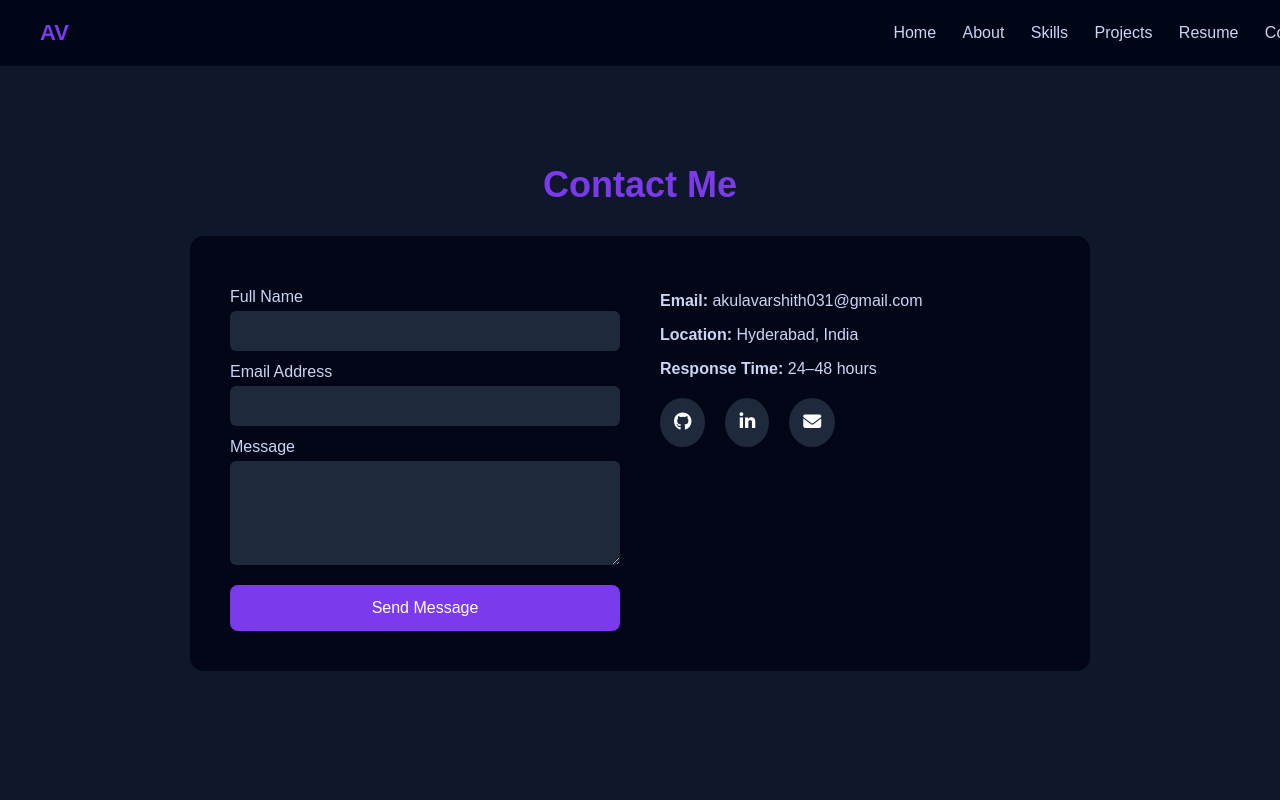
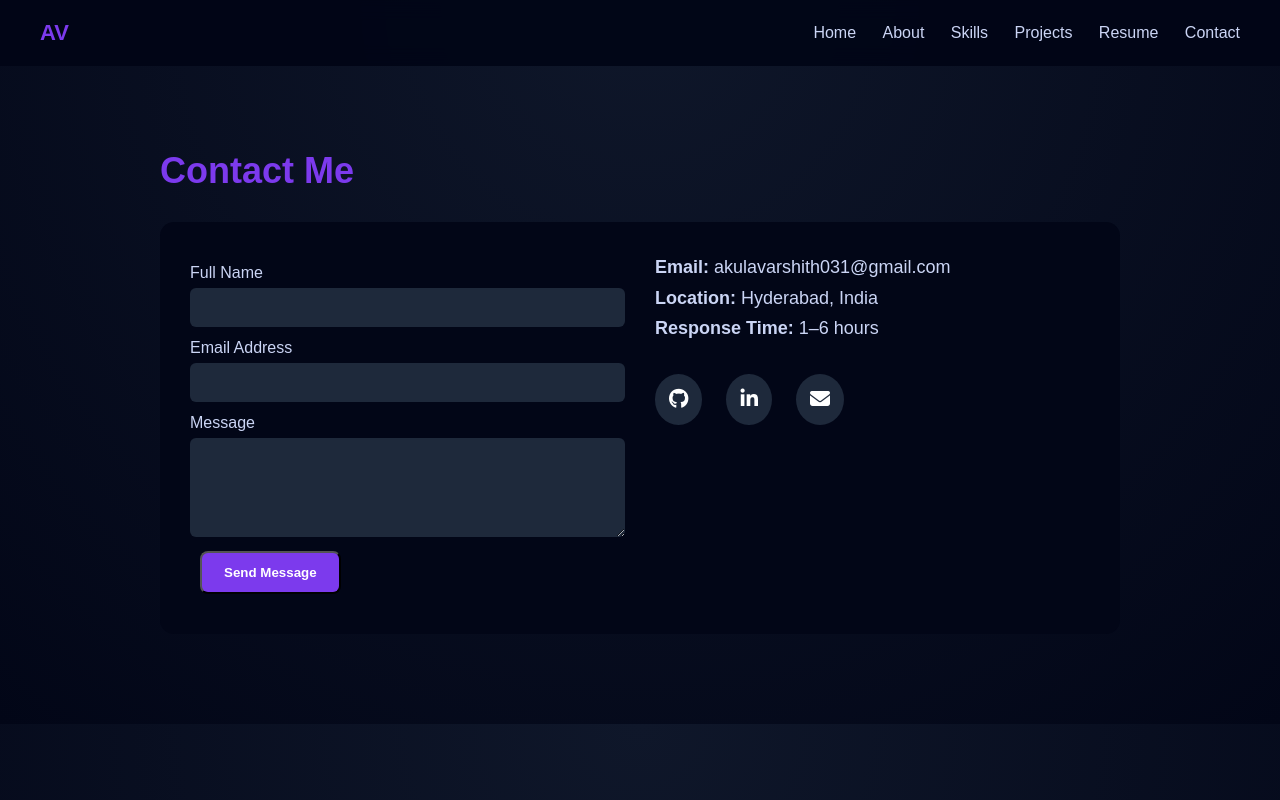
Before and after one commit to Vars791/varshith-portfolio, a plain HTML site: page Contact.html in a window 1280 px wide. Drawn offline with Linux system fonts and the light colour scheme; files that its build step writes are made by us from their sources.

Commit message:
Update Contact.html

```diff
--- a/Contact.html
+++ b/Contact.html
@@ -2,142 +2,15 @@
 <html lang="en">
 <head>
   <meta charset="UTF-8">
-  <title>Contact | Varshith</title>
+  <title>Contact | Varshith Goud</title>
   <meta name="viewport" content="width=device-width, initial-scale=1.0">
+
+  <!-- Global CSS -->
+  <link rel="stylesheet" href="css/style.css">
 
   <!-- Font Awesome -->
   <link rel="stylesheet"
     href="https://cdnjs.cloudflare.com/ajax/libs/font-awesome/6.5.0/css/all.min.css">
-
-  <style>
-    body {
-      margin: 0;
-      font-family: Arial, sans-serif;
-      background: #0f172a;
-      color: #e5e7eb;
-      padding-top: 80px;
-    }
-
-    /* NAVBAR */
-    nav {
-      display: flex;
-      justify-content: space-between;
-      align-items: center;
-      padding: 20px 40px;
-      position: fixed;
-      width: 100%;
-      top: 0;
-      background: rgba(2, 6, 23, 0.95);
-      backdrop-filter: blur(10px);
-      z-index: 1000;
-    }
-
-    nav a {
-      color: #cbd5f5;
-      text-decoration: none;
-      margin-left: 22px;
-      font-weight: 500;
-    }
-
-    nav a:hover {
-      color: #7c3aed;
-    }
-
-    /* CONTENT */
-    .container {
-      max-width: 900px;
-      margin: auto;
-      padding: 60px 20px;
-    }
-
-    h1 {
-      text-align: center;
-      font-size: 36px;
-      color: #7c3aed;
-      margin-bottom: 30px;
-    }
-
-    .contact-box {
-      display: grid;
-      grid-template-columns: 1fr 1fr;
-      gap: 40px;
-      background: #020617;
-      padding: 40px;
-      border-radius: 14px;
-    }
-
-    /* FORM */
-    form {
-      display: flex;
-      flex-direction: column;
-    }
-
-    label {
-      margin-top: 12px;
-      margin-bottom: 5px;
-      color: #cbd5f5;
-    }
-
-    input, textarea {
-      padding: 12px;
-      border-radius: 6px;
-      border: none;
-      background: #1e293b;
-      color: white;
-      font-size: 14px;
-    }
-
-    input:focus, textarea:focus {
-      outline: 2px solid #7c3aed;
-    }
-
-    button {
-      margin-top: 20px;
-      padding: 14px;
-      background: #7c3aed;
-      color: white;
-      border: none;
-      border-radius: 8px;
-      font-size: 16px;
-      cursor: pointer;
-    }
-
-    button:hover {
-      background: #6d28d9;
-    }
-
-    /* INFO */
-    .info p {
-      font-size: 16px;
-      margin-bottom: 12px;
-      color: #cbd5f5;
-    }
-
-    .icons {
-      margin-top: 20px;
-      display: flex;
-      gap: 20px;
-    }
-
-    .icons a {
-      background: #1e293b;
-      padding: 14px;
-      border-radius: 50%;
-      color: white;
-      font-size: 18px;
-    }
-
-    .icons a:hover {
-      background: #7c3aed;
-    }
-
-    /* MOBILE */
-    @media (max-width: 768px) {
-      .contact-box {
-        grid-template-columns: 1fr;
-      }
-    }
-  </style>
 </head>
 
 <body>
@@ -157,9 +30,10 @@
 
 <!-- CONTACT CONTENT -->
 <div class="container">
+
   <h1>Contact Me</h1>
 
-  <div class="contact-box">
+  <div class="card" style="margin-top:30px; display:grid; grid-template-columns:1fr 1fr; gap:30px;">
 
     <!-- FORM -->
     <form action="https://formspree.io/f/xgoerpoy" method="POST">
@@ -172,16 +46,18 @@
       <label>Message</label>
       <textarea name="message" rows="5" required></textarea>
 
-      <button type="submit">Send Message</button>
+      <button class="btn btn-primary" type="submit">
+        Send Message
+      </button>
     </form>
 
     <!-- INFO -->
-    <div class="info">
+    <div>
       <p><strong>Email:</strong> akulavarshith031@gmail.com</p>
       <p><strong>Location:</strong> Hyderabad, India</p>
-      <p><strong>Response Time:</strong> 24–48 hours</p>
+      <p><strong>Response Time:</strong> 1–6 hours</p>
 
-      <div class="icons">
+      <div class="icons" style="justify-content:flex-start;">
         <a href="https://github.com/Vars791" target="_blank">
           <i class="fab fa-github"></i>
         </a>
@@ -197,7 +73,9 @@
     </div>
 
   </div>
+
 </div>
 
+<script src="js/script.js"></script>
 </body>
 </html>
```
